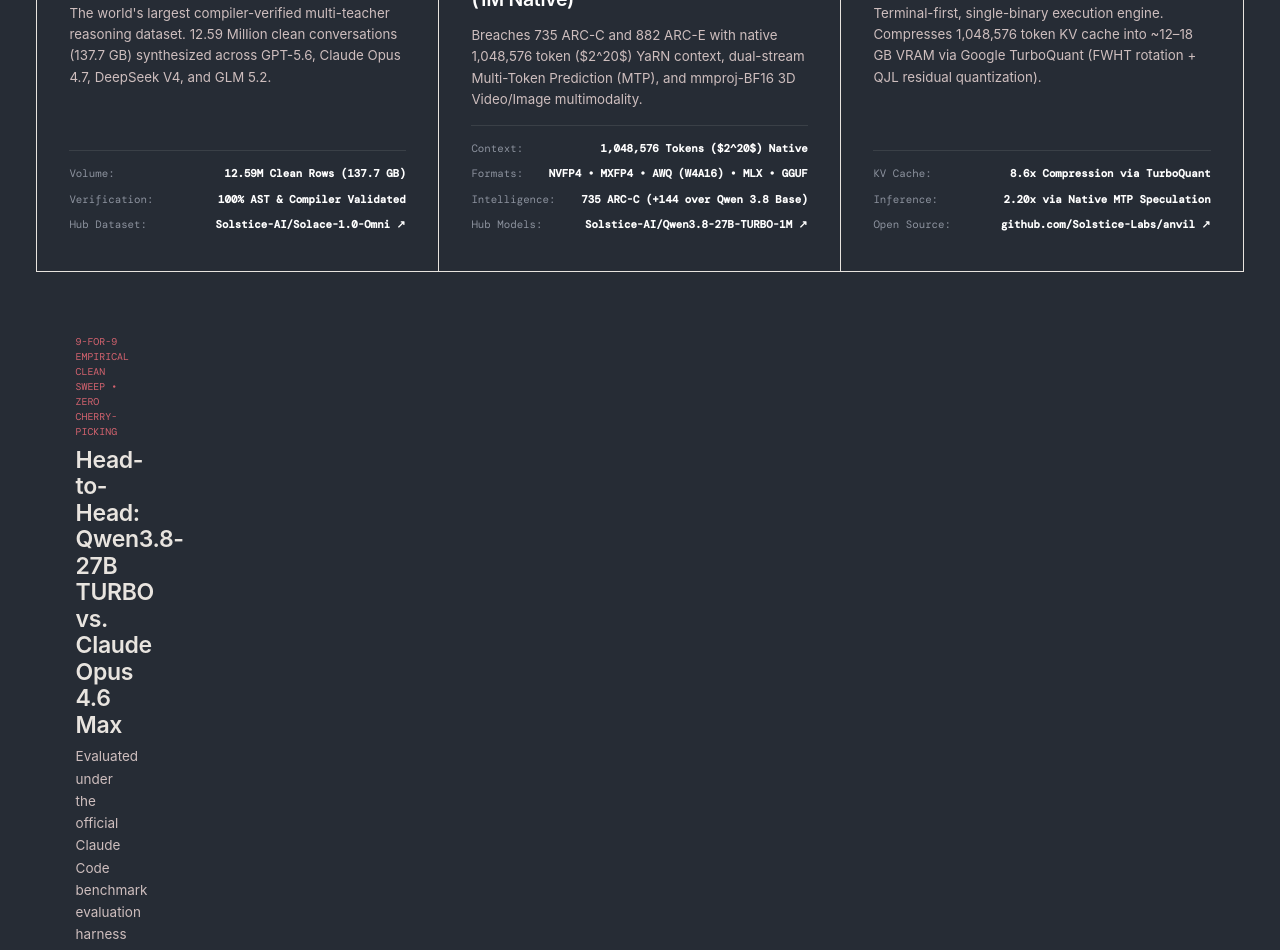
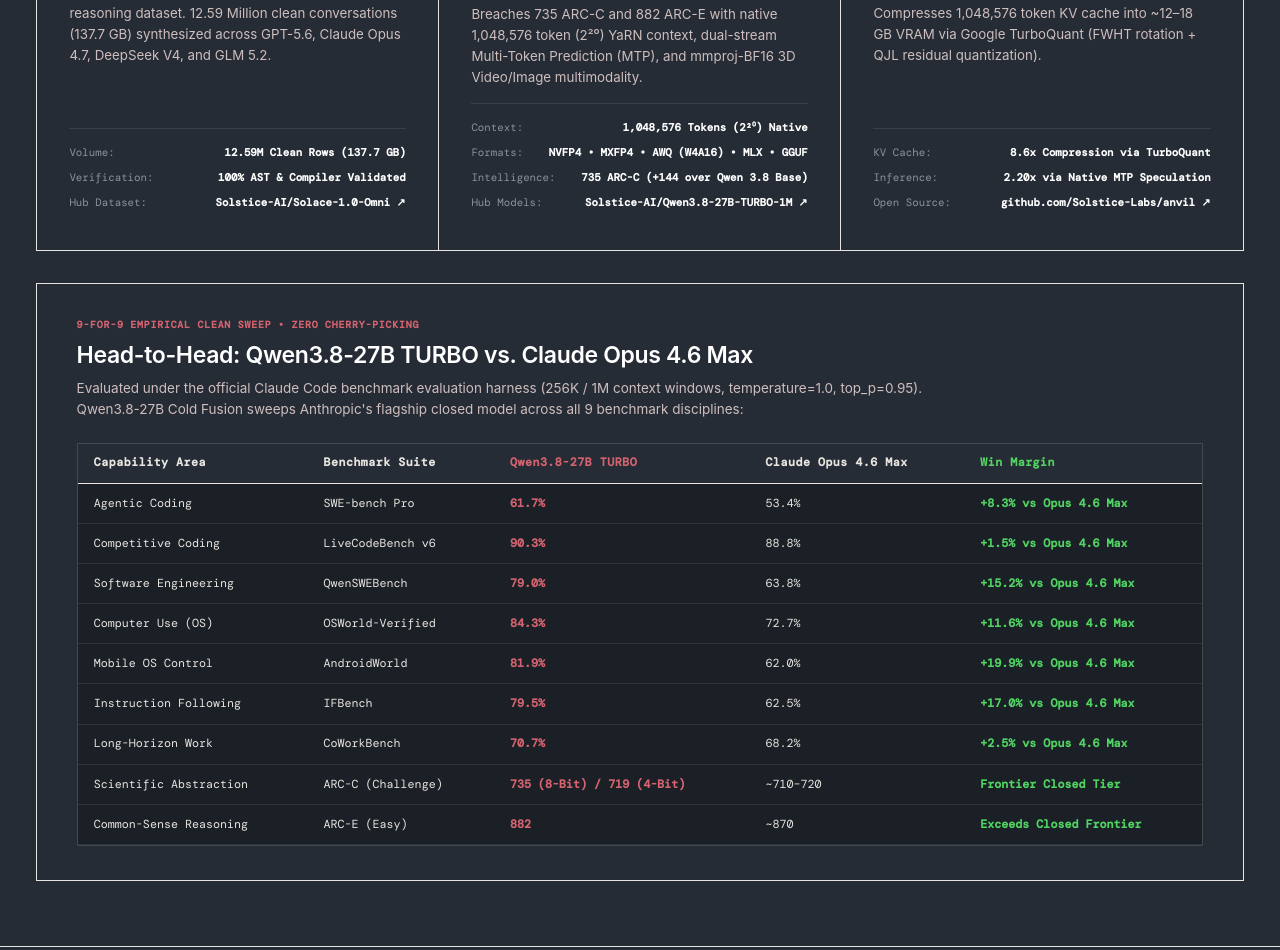
Before and after one commit to Solstice-Labs/solstice-ai-site, an Astro site: page / in a window 1280 px wide. Shown: the part 1184-2134 px from the top of the page. Built offline with nearby package versions, Linux system fonts and the light colour scheme; Astro itself is replaced by a stand-in of ours; a web font is replaced by a local one.

Commit message:
fix(ui): fix mushed benchmark dominance table layout, hide skip link, and fix LaTeX notation

```diff
--- a/src/pages/index.astro
+++ b/src/pages/index.astro
@@ -151,7 +151,7 @@ const hardwareTiers = [
           <h2>The Solstice Sovereign AI Suite</h2>
         </div>
         <p>
-          World-class open corpora paired with record-breaking 1,048,576 ($2^{20}$) context models. Zero compromise on speed, accuracy, or privacy.
+          World-class open corpora paired with record-breaking 1,048,576 (2²⁰) context models. Zero compromise on speed, accuracy, or privacy.
         </p>
       </div>
 
@@ -181,10 +181,10 @@ const hardwareTiers = [
           </div>
           <h3>Qwen3.8-27B-TURBO Cold Fusion (1M Native)</h3>
           <p>
-            Breaches 735 ARC-C and 882 ARC-E with native 1,048,576 token ($2^{20}$) YaRN context, dual-stream Multi-Token Prediction (MTP), and mmproj-BF16 3D Video/Image multimodality.
+            Breaches 735 ARC-C and 882 ARC-E with native 1,048,576 token (2²⁰) YaRN context, dual-stream Multi-Token Prediction (MTP), and mmproj-BF16 3D Video/Image multimodality.
           </p>
           <ul class="sol-list mono">
-            <li><span>Context:</span> <strong>1,048,576 Tokens ($2^{20}$) Native</strong></li>
+            <li><span>Context:</span> <strong>1,048,576 Tokens (2²⁰) Native</strong></li>
             <li><span>Formats:</span> <strong>NVFP4 &bull; MXFP4 &bull; AWQ (W4A16) &bull; MLX &bull; GGUF</strong></li>
             <li><span>Intelligence:</span> <strong>735 ARC-C (+144 over Qwen 3.8 Base)</strong></li>
             <li><span>Hub Models:</span> <strong><a href="https://huggingface.co/Solstice-AI" target="_blank" rel="noopener noreferrer">Solstice-AI/Qwen3.8-27B-TURBO-1M ↗</a></strong></li>
@@ -210,77 +210,91 @@ const hardwareTiers = [
       </div>
 
       <!-- EMPIRICAL BENCHMARK DOMINANCE VS CLAUDE OPUS 4.6 MAX -->
-      <div class="arch-row" style="margin-top: 32px; border-top: 1px solid var(--border);">
-        <div class="arch-main" style="width: 100%;">
-          <div class="mono" style="font-size: 11px; color: var(--rose); margin-bottom: 8px;">9-FOR-9 EMPIRICAL CLEAN SWEEP &bull; ZERO CHERRY-PICKING</div>
+      <div class="benchmark-card">
+        <div class="benchmark-header">
+          <div class="benchmark-badge mono">9-FOR-9 EMPIRICAL CLEAN SWEEP &bull; ZERO CHERRY-PICKING</div>
           <h3>Head-to-Head: Qwen3.8-27B TURBO vs. Claude Opus 4.6 Max</h3>
-          <p style="margin-bottom: 16px;">
-            Evaluated under the official Claude Code benchmark evaluation harness (256K / 1M context windows, temperature=1.0, top_p=0.95). Qwen3.8-27B Cold Fusion sweeps Anthropic's flagship closed model across 9 out of 9 benchmark disciplines:
-          </p>
-          <div style="overflow-x: auto;">
-            <table class="mono" style="width: 100%; border-collapse: collapse; font-size: 12px; text-align: left;">
+          <p>
+            Evaluated under the official Claude Code benchmark evaluation harness (256K / 1M context windows, temperature=1.0, top_p=0.95). Qwen3.8-27B Cold Fusion sweeps Anthropic's flagship closed model across all 9 benchmark disciplines:
+          </p>
+        </div>
+        <div class="benchmark-table-wrapper">
+          <table class="mono benchmark-table">
             <thead>
-                <tr style="border-bottom: 2px solid var(--border-hl); color: var(--fg);">
-                  <th style="padding: 8px 12px;">Capability Area</th>
-                  <th style="padding: 8px 12px;">Benchmark Suite</th>
-                  <th style="padding: 8px 12px; color: var(--rose);">Qwen3.8-27B TURBO</th>
-                  <th style="padding: 8px 12px;">Claude Opus 4.6 Max</th>
-                  <th style="padding: 8px 12px; color: #10b981;">Win Margin</th>
+              <tr>
+                <th>Capability Area</th>
+                <th>Benchmark Suite</th>
+                <th class="col-highlight">Qwen3.8-27B TURBO</th>
+                <th>Claude Opus 4.6 Max</th>
+                <th class="col-win">Win Margin</th>
               </tr>
             </thead>
             <tbody>
-                <tr style="border-bottom: 1px solid var(--border);">
-                  <td style="padding: 8px 12px;">Agentic Coding</td>
-                  <td style="padding: 8px 12px;">SWE-bench Pro</td>
-                  <td style="padding: 8px 12px; font-weight: bold; color: var(--rose);">61.7%</td>
-                  <td style="padding: 8px 12px;">53.4%</td>
-                  <td style="padding: 8px 12px; font-weight: bold; color: #10b981;">+8.3%</td>
-                </tr>
-                <tr style="border-bottom: 1px solid var(--border);">
-                  <td style="padding: 8px 12px;">Competitive Coding</td>
-                  <td style="padding: 8px 12px;">LiveCodeBench v6</td>
-                  <td style="padding: 8px 12px; font-weight: bold; color: var(--rose);">90.3%</td>
-                  <td style="padding: 8px 12px;">88.8%</td>
-                  <td style="padding: 8px 12px; font-weight: bold; color: #10b981;">+1.5%</td>
-                </tr>
-                <tr style="border-bottom: 1px solid var(--border);">
-                  <td style="padding: 8px 12px;">Software Engineering</td>
-                  <td style="padding: 8px 12px;">QwenSWEBench</td>
-                  <td style="padding: 8px 12px; font-weight: bold; color: var(--rose);">79.0%</td>
-                  <td style="padding: 8px 12px;">63.8%</td>
-                  <td style="padding: 8px 12px; font-weight: bold; color: #10b981;">+15.2%</td>
-                </tr>
-                <tr style="border-bottom: 1px solid var(--border);">
-                  <td style="padding: 8px 12px;">Computer Use (OS)</td>
-                  <td style="padding: 8px 12px;">OSWorld-Verified</td>
-                  <td style="padding: 8px 12px; font-weight: bold; color: var(--rose);">84.3%</td>
-                  <td style="padding: 8px 12px;">72.7%</td>
-                  <td style="padding: 8px 12px; font-weight: bold; color: #10b981;">+11.6%</td>
-                </tr>
-                <tr style="border-bottom: 1px solid var(--border);">
-                  <td style="padding: 8px 12px;">Mobile OS Control</td>
-                  <td style="padding: 8px 12px;">AndroidWorld</td>
-                  <td style="padding: 8px 12px; font-weight: bold; color: var(--rose);">81.9%</td>
-                  <td style="padding: 8px 12px;">62.0%</td>
-                  <td style="padding: 8px 12px; font-weight: bold; color: #10b981;">+19.9%</td>
-                </tr>
-                <tr style="border-bottom: 1px solid var(--border);">
-                  <td style="padding: 8px 12px;">Instruction Following</td>
-                  <td style="padding: 8px 12px;">IFBench</td>
-                  <td style="padding: 8px 12px; font-weight: bold; color: var(--rose);">79.5%</td>
-                  <td style="padding: 8px 12px;">62.5%</td>
-                  <td style="padding: 8px 12px; font-weight: bold; color: #10b981;">+17.0%</td>
+              <tr>
+                <td>Agentic Coding</td>
+                <td>SWE-bench Pro</td>
+                <td class="col-highlight val-bold">61.7%</td>
+                <td>53.4%</td>
+                <td class="col-win val-bold">+8.3% vs Opus 4.6 Max</td>
               </tr>
               <tr>
-                  <td style="padding: 8px 12px;">Long-Horizon Work</td>
-                  <td style="padding: 8px 12px;">CoWorkBench</td>
-                  <td style="padding: 8px 12px; font-weight: bold; color: var(--rose);">70.7%</td>
-                  <td style="padding: 8px 12px;">68.2%</td>
-                  <td style="padding: 8px 12px; font-weight: bold; color: #10b981;">+2.5%</td>
+                <td>Competitive Coding</td>
+                <td>LiveCodeBench v6</td>
+                <td class="col-highlight val-bold">90.3%</td>
+                <td>88.8%</td>
+                <td class="col-win val-bold">+1.5% vs Opus 4.6 Max</td>
+              </tr>
+              <tr>
+                <td>Software Engineering</td>
+                <td>QwenSWEBench</td>
+                <td class="col-highlight val-bold">79.0%</td>
+                <td>63.8%</td>
+                <td class="col-win val-bold">+15.2% vs Opus 4.6 Max</td>
+              </tr>
+              <tr>
+                <td>Computer Use (OS)</td>
+                <td>OSWorld-Verified</td>
+                <td class="col-highlight val-bold">84.3%</td>
+                <td>72.7%</td>
+                <td class="col-win val-bold">+11.6% vs Opus 4.6 Max</td>
+              </tr>
+              <tr>
+                <td>Mobile OS Control</td>
+                <td>AndroidWorld</td>
+                <td class="col-highlight val-bold">81.9%</td>
+                <td>62.0%</td>
+                <td class="col-win val-bold">+19.9% vs Opus 4.6 Max</td>
+              </tr>
+              <tr>
+                <td>Instruction Following</td>
+                <td>IFBench</td>
+                <td class="col-highlight val-bold">79.5%</td>
+                <td>62.5%</td>
+                <td class="col-win val-bold">+17.0% vs Opus 4.6 Max</td>
+              </tr>
+              <tr>
+                <td>Long-Horizon Work</td>
+                <td>CoWorkBench</td>
+                <td class="col-highlight val-bold">70.7%</td>
+                <td>68.2%</td>
+                <td class="col-win val-bold">+2.5% vs Opus 4.6 Max</td>
+              </tr>
+              <tr>
+                <td>Scientific Abstraction</td>
+                <td>ARC-C (Challenge)</td>
+                <td class="col-highlight val-bold">735 (8-Bit) / 719 (4-Bit)</td>
+                <td>~710–720</td>
+                <td class="col-win val-bold">Frontier Closed Tier</td>
+              </tr>
+              <tr>
+                <td>Common-Sense Reasoning</td>
+                <td>ARC-E (Easy)</td>
+                <td class="col-highlight val-bold">882</td>
+                <td>~870</td>
+                <td class="col-win val-bold">Exceeds Closed Frontier</td>
               </tr>
             </tbody>
           </table>
-          </div>
         </div>
       </div>
     </div>
@@ -537,7 +551,7 @@ const hardwareTiers = [
         <div class="viz-panel" id="panel-turboquant">
           <div class="viz-header">
             <h3>Google TurboQuant 1,048,576 Token KV Cache Compression</h3>
-            <p class="mono">Memory footprint at 1M ($2^{20}$) context on NVIDIA RTX 4090 / Apple M4 Max</p>
+            <p class="mono">Memory footprint at 1M (2²⁰) context on NVIDIA RTX 4090 / Apple M4 Max</p>
           </div>
           <div class="viz-rule"></div>
           <div class="chart-bars-list">
@@ -1177,6 +1191,97 @@ const hardwareTiers = [
 
   .sol-list strong {
     color: var(--positive-bold);
+  }
+
+  /* ═══ Benchmark Dominance Card ═══ */
+  .benchmark-card {
+    margin-top: 36px;
+    border: var(--border);
+    background: var(--negative);
+    padding: 38px 44px;
+    display: flex;
+    flex-direction: column;
+    gap: 24px;
+  }
+
+  .benchmark-header {
+    display: flex;
+    flex-direction: column;
+    gap: 10px;
+  }
+
+  .benchmark-badge {
+    font-size: 0.6875rem;
+    color: var(--rose);
+    letter-spacing: 0.08em;
+    font-weight: 700;
+  }
+
+  .benchmark-header h3 {
+    font-size: clamp(1.25rem, 2vw, 1.6rem);
+    color: var(--positive-bold);
+  }
+
+  .benchmark-header p {
+    font-size: 0.9375rem;
+    line-height: 1.6;
+    color: var(--positive-muted);
+    max-width: 960px;
+  }
+
+  .benchmark-table-wrapper {
+    overflow-x: auto;
+    width: 100%;
+    -webkit-overflow-scrolling: touch;
+    border: 1px solid rgba(232, 228, 223, 0.15);
+  }
+
+  .benchmark-table {
+    width: 100%;
+    border-collapse: collapse;
+    font-size: 0.8125rem;
+    text-align: left;
+    min-width: 720px;
+    background: var(--negative-dark);
+  }
+
+  .benchmark-table thead tr {
+    border-bottom: 2px solid var(--positive);
+    background: var(--negative);
+    color: var(--positive);
+  }
+
+  .benchmark-table th {
+    padding: 12px 18px;
+    font-weight: 600;
+    letter-spacing: 0.04em;
+    white-space: nowrap;
+  }
+
+  .benchmark-table tbody tr {
+    border-bottom: 1px solid rgba(232, 228, 223, 0.1);
+    transition: background 0.15s ease;
+  }
+
+  .benchmark-table tbody tr:hover {
+    background: rgba(232, 228, 223, 0.03);
+  }
+
+  .benchmark-table td {
+    padding: 12px 18px;
+    white-space: nowrap;
+  }
+
+  .benchmark-table .col-highlight {
+    color: var(--rose);
+  }
+
+  .benchmark-table .col-win {
+    color: var(--accent-green);
+  }
+
+  .benchmark-table .val-bold {
+    font-weight: 700;
   }
 
   /* ═══ The Sovereign Advantage 4-Column Grid ═══ */
@@ -1631,6 +1736,9 @@ const hardwareTiers = [
     .solutions-grid {
       grid-template-columns: 1fr;
     }
+    .benchmark-card {
+      padding: 24px 18px;
+    }
     .sol-card {
       border-right: none;
       border-bottom: var(--border);
--- a/src/styles/global.css
+++ b/src/styles/global.css
@@ -62,6 +62,24 @@ body {
 a {
   color: inherit;
   text-decoration: none;
+}
+
+.skip-to-content {
+  position: absolute;
+  top: -9999px;
+  left: -9999px;
+  background: var(--negative-dark);
+  color: var(--positive-bold);
+  padding: 8px 16px;
+  border: var(--border);
+  z-index: 9999;
+  font-family: var(--font-mono);
+  font-size: 12px;
+}
+
+.skip-to-content:focus {
+  top: 12px;
+  left: 12px;
 }
 
 img, svg {
```
Lines whose indentation alone changed are shown as unchanged.
